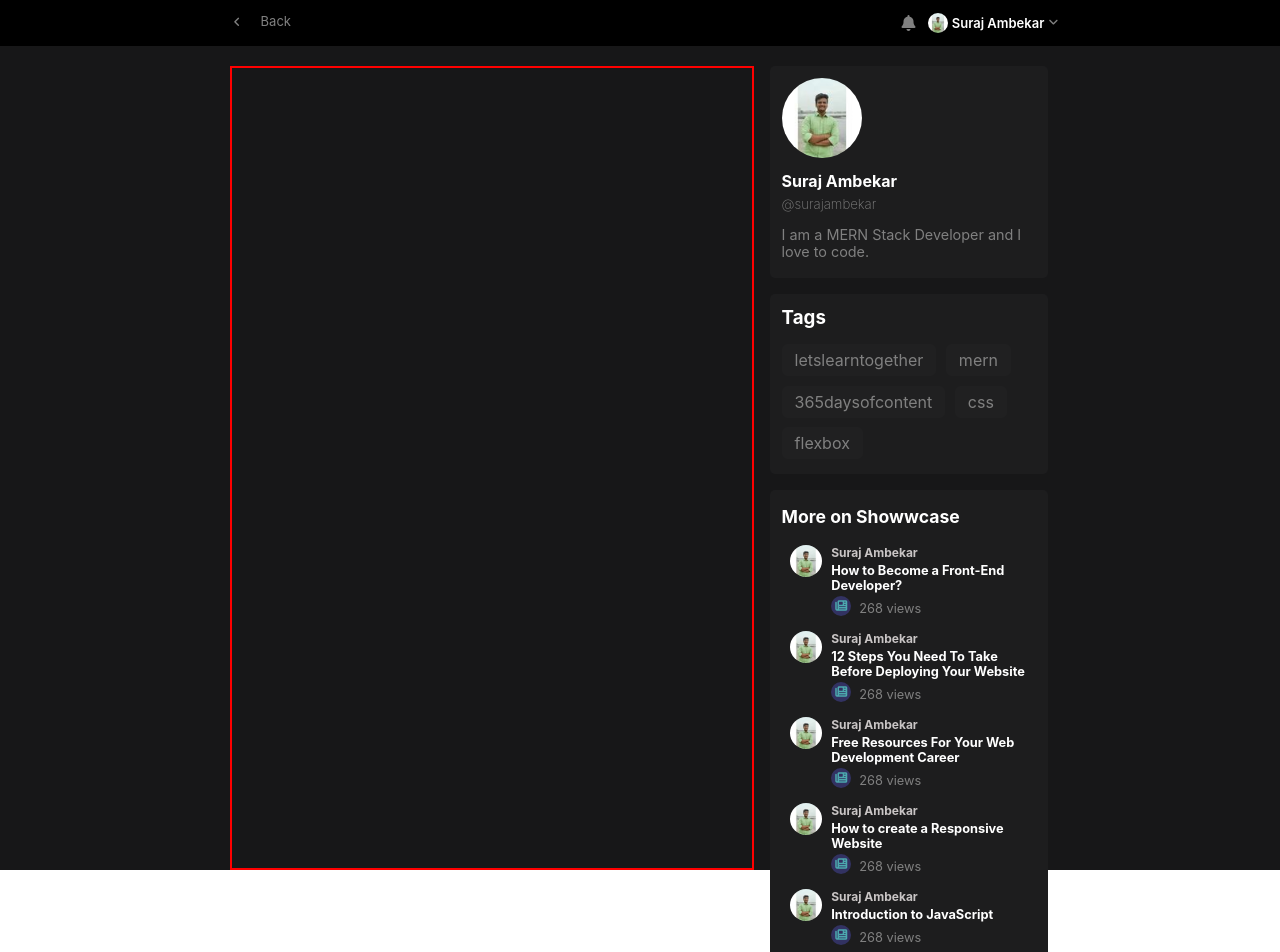
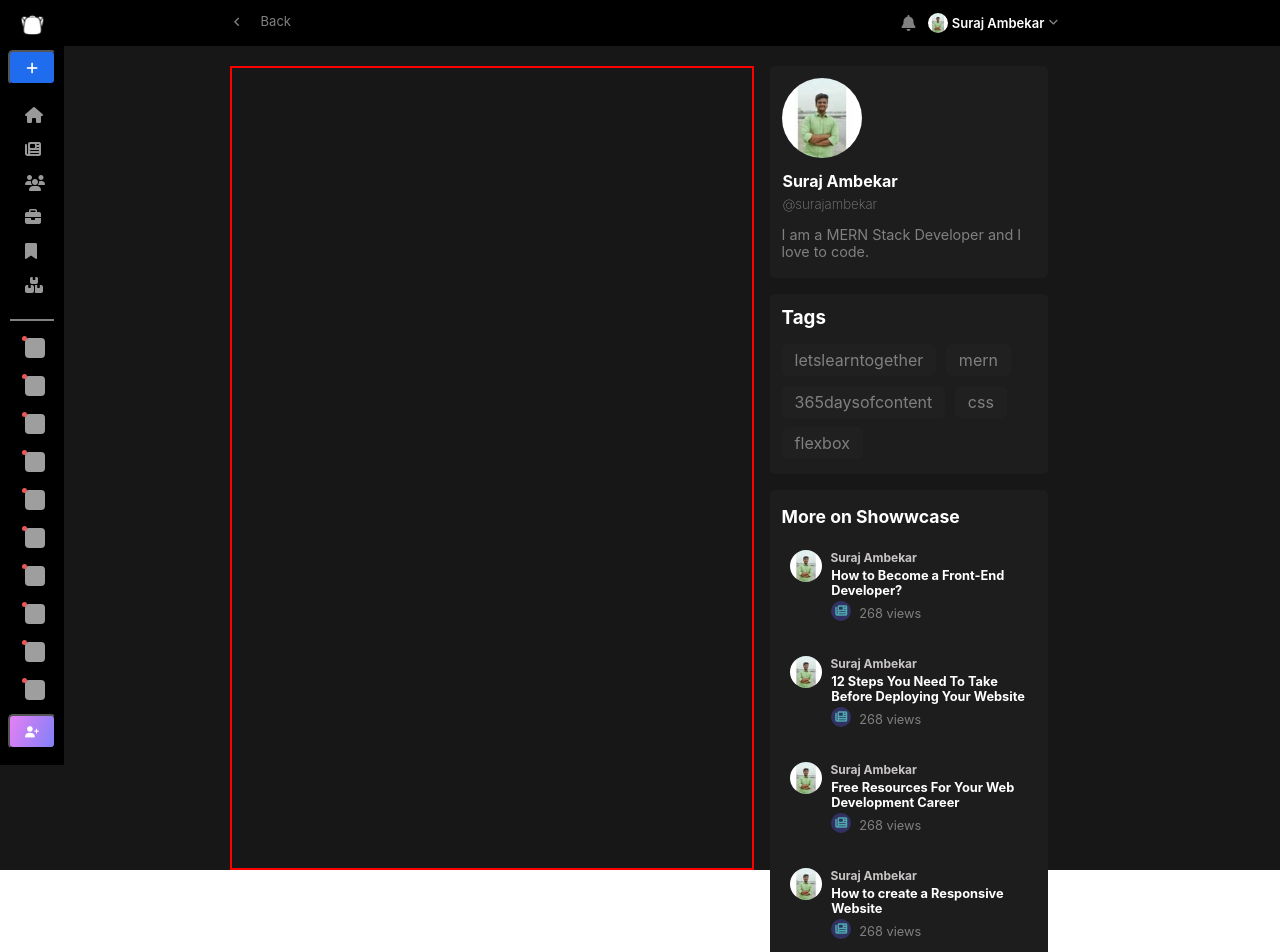
Before and after one commit to Suraj-Ambekar/React-Projects, a React (Create React App) app in the folder showwcaseclone/: page / in a window 1280 px wide. Shown: the top 952 px of the page. Built offline with nearby package versions, Linux system fonts and the light colour scheme; grey boxes are pictures that could not be loaded.

Commit message:
added demo

```diff
--- a/showwcaseclone/src/App.js
+++ b/showwcaseclone/src/App.js
@@ -1,6 +1,6 @@
 import Header from "./Header";
 // import Sidebar from "./Sidebar";
-// import Demo from "./Demo";
+import Demo from "./Demo";
 import Main from "./Main";
 // import Dropdown from "./Dropdown";
 // import {useState} from 'react';
@@ -17,7 +17,7 @@ function App() {
       < Header />
       < Main />
       {/* < Sidebar /> */}
-      {/* < Demo /> */}
+      < Demo />
       {/* < Dropdown /> */}
     </div>
   );
--- a/showwcaseclone/src/Main.css
+++ b/showwcaseclone/src/Main.css
@@ -63,12 +63,14 @@
     color: white;
     padding: 0px;
     margin: 13px 0 0 0;
+    margin-left: -1.2rem;
 }
 .container-sidebar .intro .u-name{
     font-weight: 200;
     color: #808080;
     padding: 0px;
     margin: 5px 0 0 0;
+    margin-left: -1.2rem;
 }
 
 .container-sidebar .intro .para{
@@ -111,16 +113,29 @@
 
 .container-sidebar .more-shows{
     width: 254px;
-    height: 450px;
+    height: 520px;
     padding: 12px;
     /* border: 1px solid purple; */
     background-color: #1D1D1E;
     border-radius: 5px;
+    display: flex;
+    flex-direction: column;
+    gap: -2rem;
+
+}
+
+.container-sidebar .more-shows .p{
+    margin: 4px 0 0px 0px;
+    color: white;
+    font-size: 1.1rem;
 }
 
 .container-sidebar .more-shows .shows{
     width: 254px;
     height: 522px;
+    margin-top: -5px;
+    /* display: grid; */
+    /* grid-template-rows: repeat(5,1fr); */
 
 }
 
@@ -128,11 +143,7 @@
     text-decoration: none;
 }
 
-.p{
-    margin: 4px 0 10px 0px;
-    color: white;
-    font-size: 1.1rem;
-}
+
 
 .container-sidebar .more-shows .shows .show{
     width: 254px;
@@ -173,8 +184,9 @@
     color: white;
 }
 
-.show-details h2{
+.show-details a h2{
     margin: 0;
+    margin-left: -1.3rem;
     font-size: 0.75rem;
     color: rgb(201, 197, 197);
 }
--- a/showwcaseclone/src/Main.js
+++ b/showwcaseclone/src/Main.js
@@ -30,7 +30,8 @@ function Main(){
                     <div className="more-shows">
                         <h3 className="p">More on Showwcase</h3>
                         <div className="shows">
-                            <a className="a" href="https://www.showwcase.com/surajambekar" target="_blank" rel="noreferrer"><div className="show">
+                            <a className="a" href="https://www.showwcase.com/surajambekar" target="_blank" rel="noreferrer">
+                                <div className="show">
                                     <img src="./profilePic.jpg" alt="pic" />
                                     <div className="show-details">
                                         <a href="https://www.showwcase.com/surajambekar" target="_blank" rel="noreferrer"><h2>Suraj Ambekar</h2></a>
@@ -39,7 +40,8 @@ function Main(){
                                             <div className="i"><i class="fa-solid fa-newspaper"></i></div><span>268 views</span>
                                         </div>
                                     </div>
-                            </div></a>
+                                </div>
+                            </a>
                             <a className="a" href="https://www.showwcase.com/surajambekar" target="_blank" rel="noreferrer"><div className="show">
                                 <img src="./profilePic.jpg" alt="pic" />
                                 <div className="show-details">
```
Lines whose indentation alone changed are shown as unchanged.
